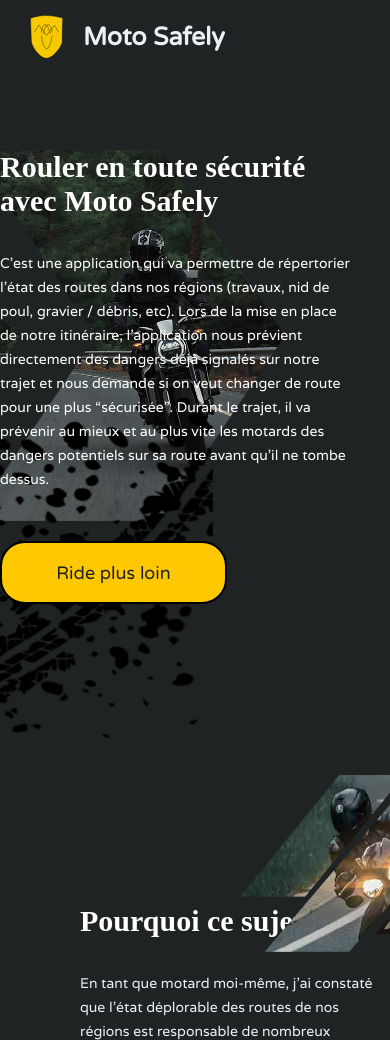
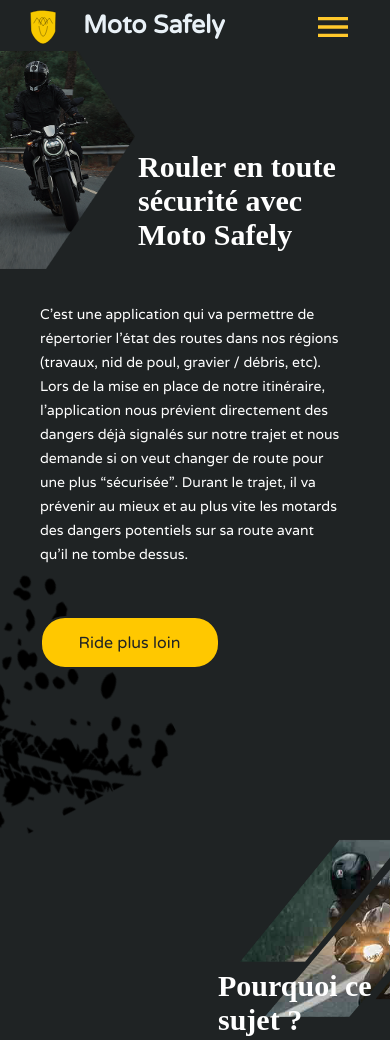
Before and after one commit to dewfrjo/TFA-D.jonathan, a website: page src/index.html in a window 390 px wide. Shown: the top 1040 px of the page. Drawn offline with nearby package versions, Linux system fonts and the light colour scheme; files that its build step writes are made by us from their sources; a web font is replaced by a local one.

Commit message:
mise en place version tel intro

```diff
--- a/src/index.html
+++ b/src/index.html
@@ -64,7 +64,7 @@
                 srcset="assets/images/trace-moto-medium.png">
         <img class="trace" src="assets/images/trace-moto.png" srcset="assets/images/trace-moto@2x.png" alt="trace de pneu de moto de couleur noir">
       </picture>
-      <h2 class="intro__titre">Rouler en toute sécurité avec Moto Safely</h2>
+      <h2 class="intro__titre">Rouler en toute sécurité avec Moto&nbsp;Safely</h2>
 
       <p class="intro__text">C’est une application qui va permettre de répertorier l’état des routes dans nos régions
         (travaux, nid de poul, gravier / débris, etc). Lors de la mise en place de notre itinéraire,
--- a/src/scripts/app.js
+++ b/src/scripts/app.js
@@ -7,6 +7,8 @@
         menue.classList.toggle('menu--open');
     })
 }
+
+
 
 // window.onscroll = function() {
 //     stickyMenu();
--- a/src/styles/app.scss
+++ b/src/styles/app.scss
@@ -45,12 +45,16 @@
         line-height: 26px;
     }
 }
-@media (max-width: 820px) {
+@media (max-width: 819px) {
     body{
         font-size: 14px;
     }
     h2{
         font-size: 30px;
+        margin-left: 40px;
+        position: relative;
+        left: 98px;
+        width: 200px;
     }
     h3{
         font-size: 20px;
--- a/src/styles/components/_appSimi.scss
+++ b/src/styles/components/_appSimi.scss
@@ -109,3 +109,7 @@
         width: 450px;
     }
 }
+
+@media (max-width: 819px) {
+
+}
--- a/src/styles/components/_avantage.scss
+++ b/src/styles/components/_avantage.scss
@@ -41,6 +41,11 @@
     bottom: -34px;
 }
 
+@media (max-width: 1320px){
+    .a4{
+        text-align: center;
+    }
+}
 @media (max-width: 1100px){
     .avantage{
         padding-bottom: 150px;
@@ -56,8 +61,6 @@
         text-align: center;
     }
 }
-@media (max-width: 1320px){
-    .a4{
-        text-align: center;
-    }
+@media (max-width: 819px) {
+
 }
--- a/src/styles/components/_decoBM.scss
+++ b/src/styles/components/_decoBM.scss
@@ -20,5 +20,6 @@
     }
 }
 
-@media (max-width: 1320px){
+@media (max-width: 819px) {
+
 }
--- a/src/styles/components/_interview.scss
+++ b/src/styles/components/_interview.scss
@@ -29,7 +29,7 @@
         margin-top: 150px;
     }
 }
-@media (max-width: 820px) {
+@media (max-width: 819px) {
     .interview{
         max-width: 480px;
         min-width: 0;
--- a/src/styles/components/_limite.scss
+++ b/src/styles/components/_limite.scss
@@ -130,3 +130,7 @@
         }
     }
 }
+
+@media (max-width: 819px) {
+
+}
--- a/src/styles/components/_menu.scss
+++ b/src/styles/components/_menu.scss
@@ -100,6 +100,7 @@
         height: 72px;
         border-style: solid;
         border-radius: 25px;
+        border-color: #1F2324;
         margin-top: 50px;
         color: black;
         background-color: #FFC800;
@@ -170,33 +171,6 @@
     }
 }
 
-@media (max-width: 819px) {
-    .menu{
-        top: 0;
-        width: 100%;
-        &__list{
-            height: 238px;
-            flex-direction: column;
-        }
-    }
-    .sticky-menu{
-        position: sticky;
-        z-index: 1;
-        &__list{
-            width: 60%;
-            height: 80px;
-            list-style: none;
-        }
-           & ul{
-            list-style: none;
-            margin-left: 30%;
-            overflow: hidden;
-            width: 70%;
-            color: #E9F1F7;
-        }
-    }
-}
-
 @media (min-width: 820px){
     .menu__burger{
         display: none;
@@ -206,14 +180,14 @@
 
     .menu__burger{
         position: fixed;
-        top: 20px;
-        right: 20px;
+        top: 7px;
+        right: 37px;
         z-index: 100;
         cursor: pointer;
         background-image: url(../../assets/images/menu.svg);
         background-repeat: no-repeat;
-        height: 50px;
-        width: 50px;
+        height: 40px;
+        width: 40px;
         background-color: transparent;
         border: none;
     }
@@ -264,3 +238,68 @@
         transition-delay: 1.3s;
     }
 }
+@media (max-width: 819px) {
+    .logo {
+        width: 30px;
+        margin: 10px 0 0 30px;
+    }
+    h1{
+        font-size: 25px;
+        left: 83px;
+        top: 10px;
+    }
+    .menu{
+        top: 0;
+        width: 100%;
+        &__list{
+            height: 238px;
+            flex-direction: column;
+        }
+    }
+    .sticky-menu{
+        position: sticky;
+        z-index: 1;
+        &__list{
+            width: 60%;
+            height: 80px;
+            list-style: none;
+        }
+           & ul{
+            list-style: none;
+            margin-left: 30%;
+            overflow: hidden;
+            width: 70%;
+            color: #E9F1F7;
+        }
+    }
+    .intro{
+        padding-top: 150px;
+        max-width: 390px;
+        margin-right: 40px;
+        &--img {
+            max-width: 375px;
+            left: -240px;
+            top: 4px;
+        }
+        &__text{
+            max-width: 300px;
+        margin-left: 40px;
+        margin-right: 0;
+        margin-top: 50px;
+        }
+        &--btn{
+            width: 180px;
+            height: 53px;
+            margin-left: 40px;
+            font-size: 16px;
+        }
+        &--btn a{
+            width: 163px;
+            height: 45px;
+        }
+    }
+    .trace{
+        rotate: 243deg;
+        top: 297px;
+    }
+}
```
Also changed, not shown: src/assets/images/menu.svg (added).
